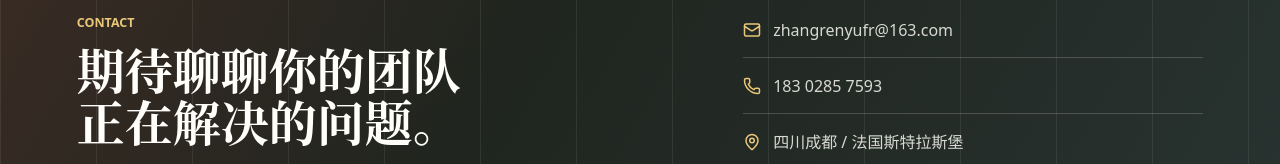
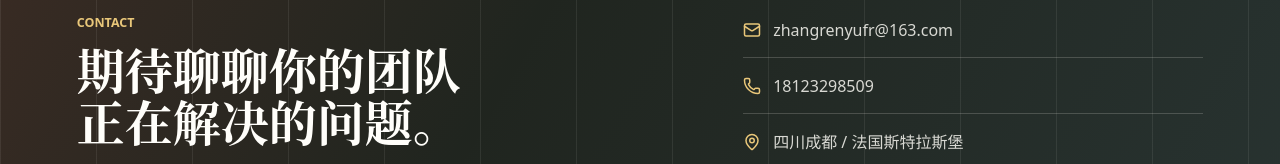
Before and after one commit to cBasJ/personal-gallery, a React (Vite) app: page / in a window 1280 px wide. Shown: the part 5407-5571 px from the top of the page. Built offline with nearby package versions, Linux system fonts and the light colour scheme.

Commit message:
cv and number change

```diff
--- a/src/profile.ts
+++ b/src/profile.ts
@@ -50,7 +50,7 @@ export const profile = {
   title: "产品经理（实习） / 项目管理 / 前端开发 / 全栈",
   location: "四川成都 / 法国斯特拉斯堡",
   email: "zhangrenyufr@163.com",
-  phone: "183 0285 7593",
+  phone: "18123298509",
   linkedin: "",
   photoUrl: "/profile/renyu-zhang.jpg",
   resumeUrl: "/renyu-zhang-resume.pdf",
```
Also changed, not shown: 1 other file (tests, documents, lock files or other folders).
